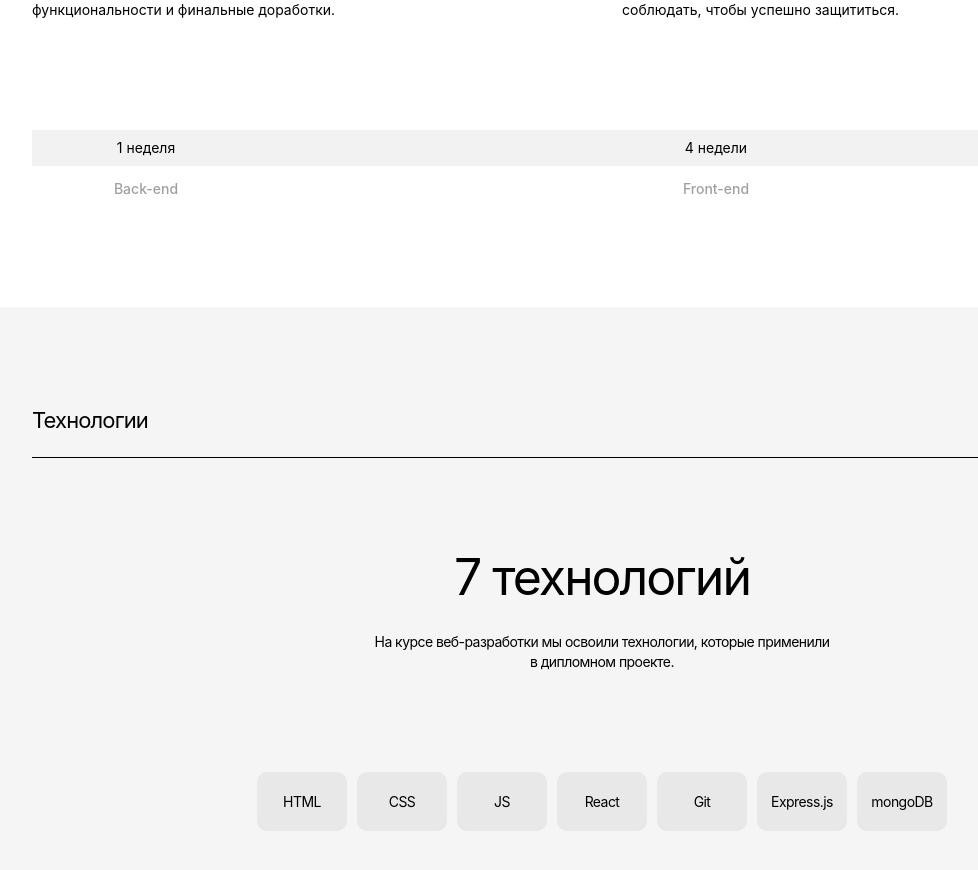
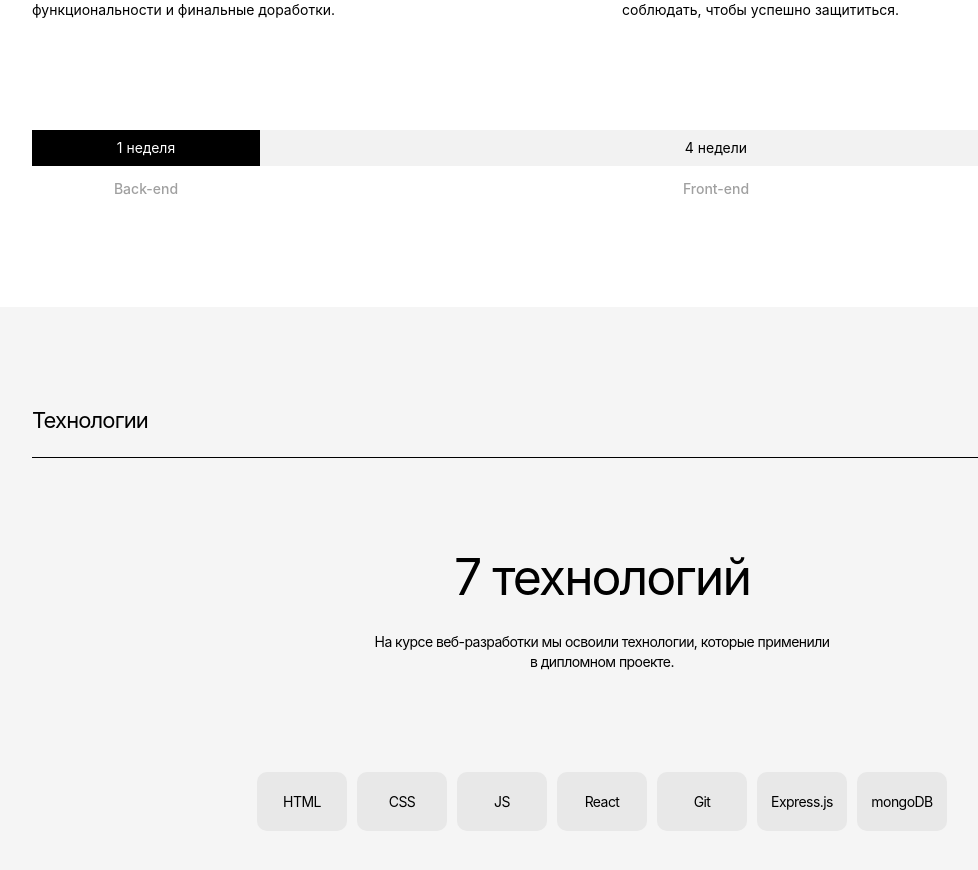
Before and after one commit to Anton-Lazutin/movies-explorer-frontend, a React (Create React App) app: page / in a window 1280 px wide. Shown: the part 963-1833 px from the top of the page, without its empty margins (38-1016 px from the left). Built offline with nearby package versions, Linux system fonts and the light colour scheme.

Commit message:
aboutProject fix

```diff
--- a/src/components/Main/AboutProject/AboutProject.jsx
+++ b/src/components/Main/AboutProject/AboutProject.jsx
@@ -12,7 +12,7 @@ export default function AboutProject() {
           <p className="aboutProject__description">У каждого этапа был мягкий и жёсткий дедлайн, которые нужно было соблюдать, чтобы успешно защититься.</p>
         </div>
         <div className="aboutProject__time-learn">
-            <p className="aboutProject__progress about__progress_type_backend" >1 неделя</p>
+            <p className="aboutProject__progress aboutProject__progress_type_backend" >1 неделя</p>
             <p className="aboutProject__progress">4 недели</p>
             <span className="aboutProject__text">Back-end</span>
             <span className="aboutProject__text">Front-end</span>
```
